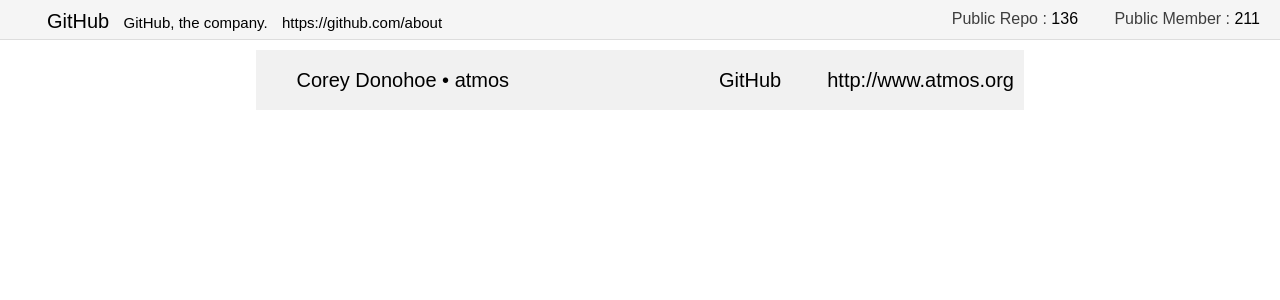
After one commit to pravj/teamwork, a Flask app: template teamwork/templates/member.html in a window 1280 px wide. The commit adds this page. Shown: the top 300 px of the page. Run offline with Flask 2, Linux system fonts and the light colour scheme; the template is opened without the code that fills it: most values are stand-ins (such as "Sample title", 1, 10 or a date in 2020); parts of the project's set-up code (start-up, migrations or seed data) failed here and were passed over; some web fonts are replaced.

Commit message:
add sample html template for /:member

```diff
--- a/teamwork/static/css/style.css
+++ b/teamwork/static/css/style.css
@@ -81,3 +81,21 @@ a {
 .commit-count {
   float: right;
 }
+
+.organization-member {
+  width: 60%;
+  height: 60px;
+  font-size: 20px;
+  background: #F1F1F1;
+  margin: auto;
+  margin-top: 10px;
+  padding: 10px;
+}
+
+.org-member-info {
+  text-align: right;
+}
+
+.org-member-info-company {
+  margin-right: 10px;
+}
--- /dev/null
+++ b/teamwork/templates/member.html
@@ -0,0 +1,49 @@
+<!DOCTYPE html>
+<html>
+  <head>
+    {% if org != "" %}
+    <title>{{ org }}</title>
+    {% endif %}
+
+    <link rel="stylesheet" type="text/css" href="{{ url_for('static', filename='css/pure-min.css') }}">
+    <link rel="stylesheet" type="text/css" href="{{ url_for('static', filename='css/octicons/octicons.css') }}">
+    <link rel="stylesheet" type="text/css" href="{{ url_for('static', filename='css/style.css') }}">
+  </head>
+
+  <body>
+    <div class="container">
+
+      <div class="header pure-g">
+        <div class="pure-u-2-3 org">
+          <span class="octicon octicon-organization"></span>
+          <span class="org-name"><a href="https://github.com/github">GitHub</a></span>
+          <span class="org-bio">GitHub, the company.</span>
+          <span class="org-blog">https://github.com/about</span>
+        </div>
+
+        <div class="pure-u-1-3 info">
+          <span class="octicon octicon-repo"></span>
+          <span class="info-repo">Public Repo :</span>
+          <span class="info-repo-count">136</span>
+          <span class="octicon octicon-person"></span>
+          <span class="info-member">Public Member :</span>
+          <span class="info-member-count">211</span>
+        </div>
+      </div>
+
+      <div class="organization-member pure-g">
+        <div class="pure-u-1-2 org-member">
+          <span class="mega-octicon octicon-person"></span>
+          <span class="org-member-name">Corey Donohoe • atmos</span>
+        </div>
+        <div class="pure-u-1-2 org-member-info">
+          <span class="mega-octicon octicon-organization"></span>
+          <span class="org-member-info-company">GitHub</span>
+          <span class="mega-octicon octicon-link"></span>
+          <span class="org-member-info-blog"><a href="http://www.atmos.org">http://www.atmos.org</a></span>
+        </div>
+      </div>
+
+    </div>
+  </body>
+</html>
```
